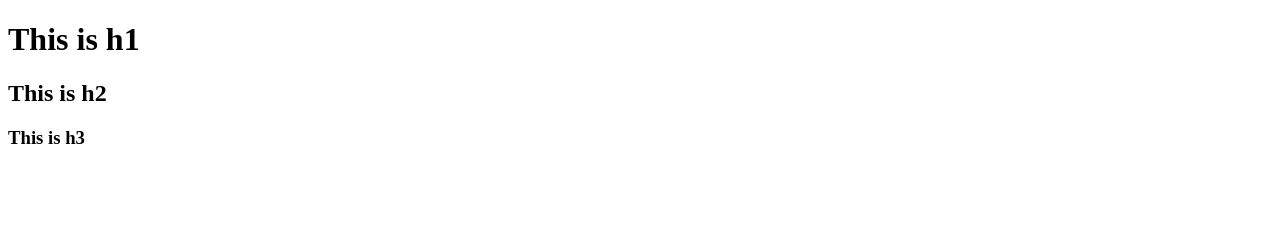
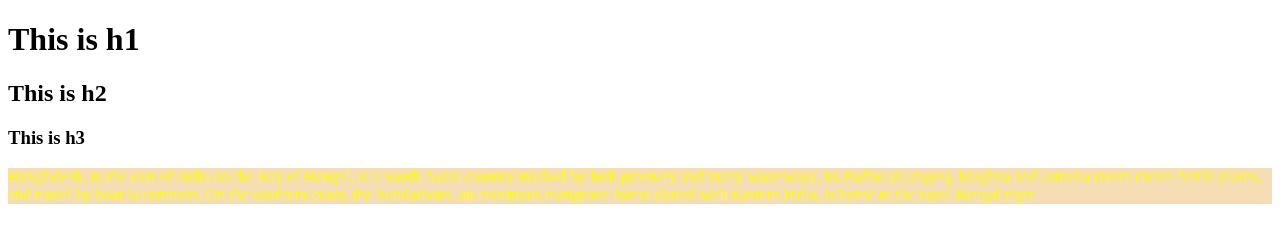
Before and after one commit to sabbir290/my-second-repo, a plain HTML site: page index.html in a window 1280 px wide. Drawn offline with Linux system fonts and the light colour scheme.

Commit message:
style added

```diff
--- /dev/null
+++ b/css.css
@@ -0,0 +1,4 @@
+p{
+    color: yellow;
+    background-color: wheat;
+}
--- a/index.html
+++ b/index.html
@@ -5,10 +5,12 @@
     <meta http-equiv="X-UA-Compatible" content="IE=edge">
     <meta name="viewport" content="width=device-width, initial-scale=1.0">
     <title>My Second Repo</title>
+    <link rel="stylesheet" href="css.css">
 </head>
 <body>
     <H1>This is h1</H1>
     <h2>This is h2</h2>
     <h3>This is h3</h3>
+    <p>Bangladesh, to the east of India on the Bay of Bengal, is a South Asian country marked by lush greenery and many waterways. Its Padma (Ganges), Meghna and Jamuna rivers create fertile plains, and travel by boat is common. On the southern coast, the Sundarbans, an enormous mangrove forest shared with Eastern India, is home to the royal Bengal tiger</p>
 </body>
 </html>
```
